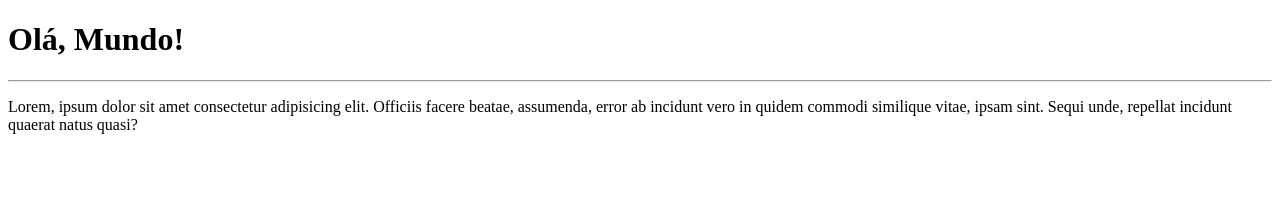
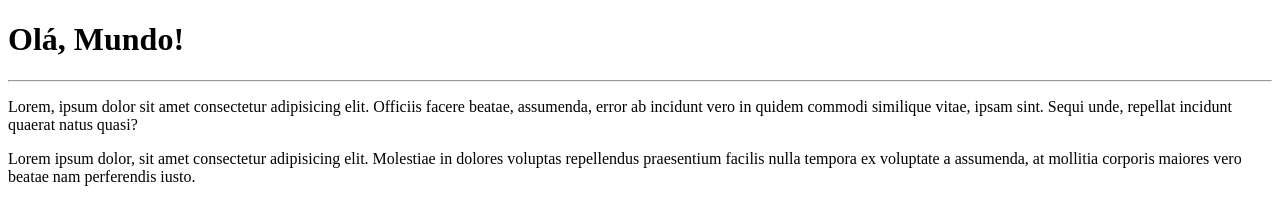
Before and after one commit to Pedro-Louzada/Ola-Mundo, a plain HTML site: page site-exemplo/index.html in a window 1280 px wide. Drawn offline with Linux system fonts and the light colour scheme.

Commit message:
adicionei um parágrafo

```diff
--- a/site-exemplo/index.html
+++ b/site-exemplo/index.html
@@ -10,5 +10,6 @@
     <h1>Olá, Mundo!</h1>
     <hr>
     <p>Lorem, ipsum dolor sit amet consectetur adipisicing elit. Officiis facere beatae, assumenda, error ab incidunt vero in quidem commodi similique vitae, ipsam sint. Sequi unde, repellat incidunt quaerat natus quasi?</p>
+    <p>Lorem ipsum dolor, sit amet consectetur adipisicing elit. Molestiae in dolores voluptas repellendus praesentium facilis nulla tempora ex voluptate a assumenda, at mollitia corporis maiores vero beatae nam perferendis iusto.</p>
 </body>
 </html>
```
